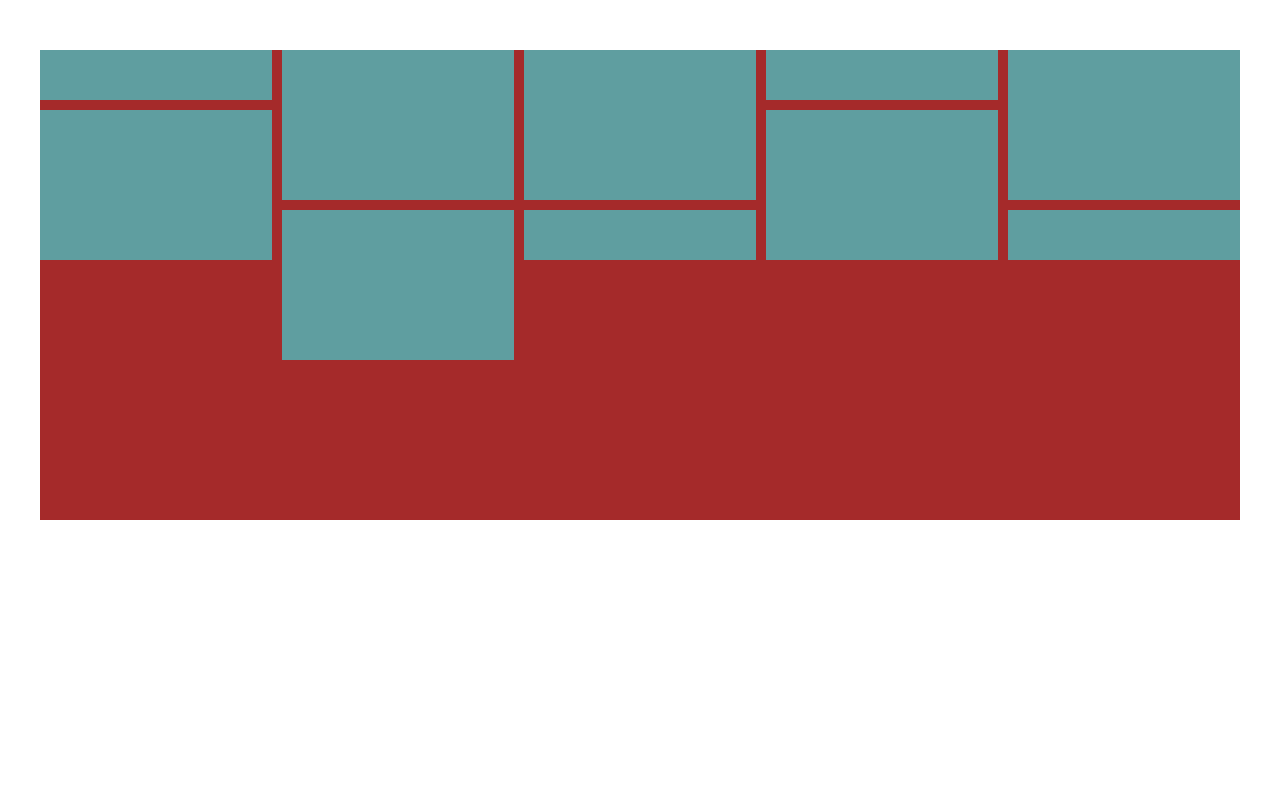
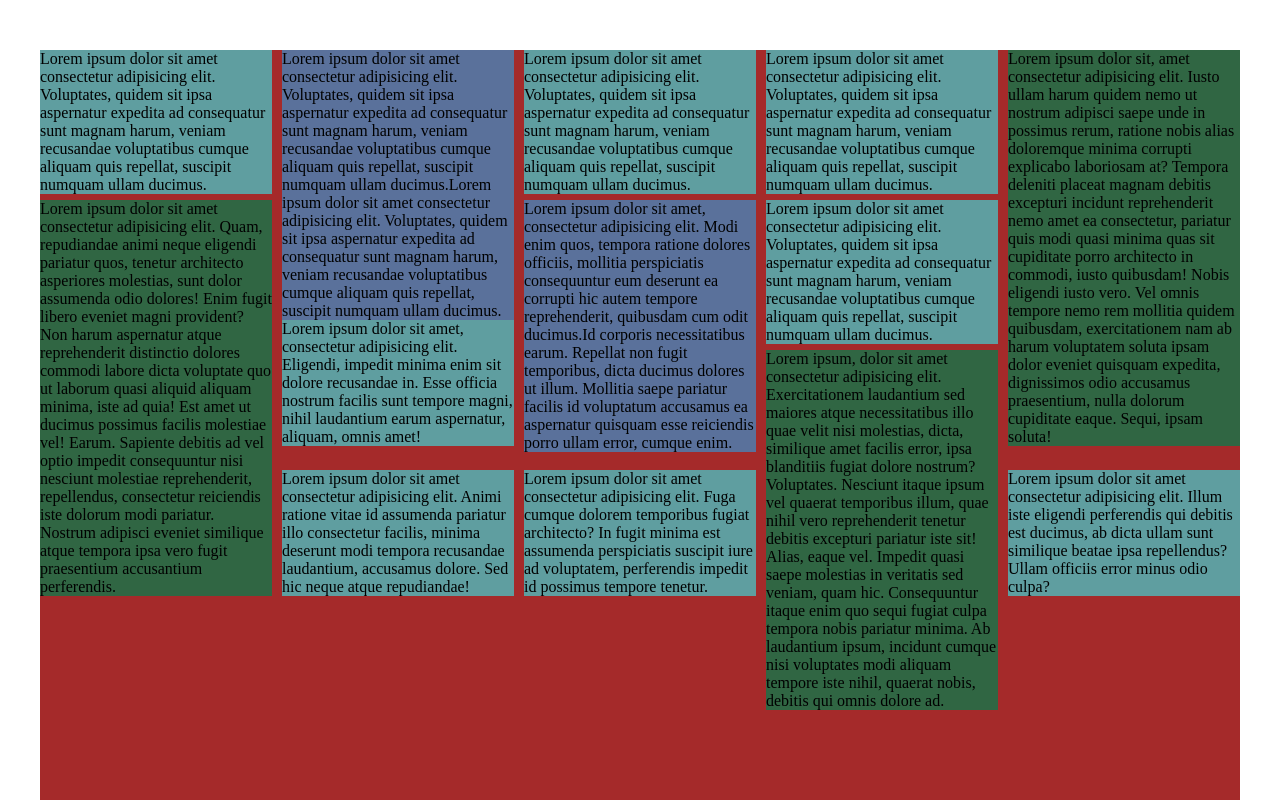
Before and after one commit to vitaliyeb/my-Masonry, a plain HTML site: page index.html in a window 1280 px wide. Shown: the top 800 px of the page. Drawn offline with Linux system fonts and the light colour scheme.

Commit message:
пытаюсь пофиксить баги

```diff
--- a/index.html
+++ b/index.html
@@ -8,19 +8,25 @@
 <body>
 
     <div id="myMasonry">
-        <div class="item item_h"></div>
-        <div class="item item_h2"></div>
-        <div class="item item_h2"></div>
-        <div class="item item_h"></div>
-        <div class="item item_h3"></div>
-        <div class="item item_h"></div>
-        <div class="item item_h2"></div>
-        <div class="item item_h"></div>
-        <div class="item item_h3"></div>
-        <div class="item item_h"></div>
-        <div class="item item_h"></div>
-        <div class="item item_h"></div>
-        <div class="item item_h3"></div>
+        <div class="item item_h">Lorem ipsum dolor sit amet consectetur adipisicing elit. Voluptates, quidem sit ipsa aspernatur expedita ad consequatur sunt magnam harum, veniam recusandae voluptatibus cumque aliquam quis repellat, suscipit numquam ullam ducimus.</div>
+        <div class="item item_h2">Lorem ipsum dolor sit amet consectetur adipisicing elit. Voluptates, quidem sit ipsa aspernatur expedita ad consequatur sunt magnam harum, veniam recusandae voluptatibus cumque aliquam quis repellat, suscipit numquam ullam ducimus.Lorem ipsum dolor sit amet consectetur adipisicing elit. Voluptates, quidem sit ipsa aspernatur expedita ad consequatur sunt magnam harum, veniam recusandae voluptatibus cumque aliquam quis repellat, suscipit numquam ullam ducimus.</div>
+        <div class="item item_h">Lorem ipsum dolor sit amet consectetur adipisicing elit. Voluptates, quidem sit ipsa aspernatur expedita ad consequatur sunt magnam harum, veniam recusandae voluptatibus cumque aliquam quis repellat, suscipit numquam ullam ducimus.</div>
+        <div class="item item_h">Lorem ipsum dolor sit amet consectetur adipisicing elit. Voluptates, quidem sit ipsa aspernatur expedita ad consequatur sunt magnam harum, veniam recusandae voluptatibus cumque aliquam quis repellat, suscipit numquam ullam ducimus.</div>
+        <div class="item item_h3">Lorem ipsum dolor sit, amet consectetur adipisicing elit. Iusto ullam harum quidem nemo ut nostrum adipisci saepe unde in possimus rerum, ratione nobis alias doloremque minima corrupti explicabo laboriosam at?
+        Tempora deleniti placeat magnam debitis excepturi incidunt reprehenderit nemo amet ea consectetur, pariatur quis modi quasi minima quas sit cupiditate porro architecto in commodi, iusto quibusdam! Nobis eligendi iusto vero.
+        Vel omnis tempore nemo rem mollitia quidem quibusdam, exercitationem nam ab harum voluptatem soluta ipsam dolor eveniet quisquam expedita, dignissimos odio accusamus praesentium, nulla dolorum cupiditate eaque. Sequi, ipsam soluta!</div>
+        <div class="item item_h">Lorem ipsum dolor sit amet consectetur adipisicing elit. Voluptates, quidem sit ipsa aspernatur expedita ad consequatur sunt magnam harum, veniam recusandae voluptatibus cumque aliquam quis repellat, suscipit numquam ullam ducimus.</div>
+        <div class="item item_h2">Lorem ipsum dolor sit amet, consectetur adipisicing elit. Modi enim quos, tempora ratione dolores officiis, mollitia perspiciatis consequuntur eum deserunt ea corrupti hic autem tempore reprehenderit, quibusdam cum odit ducimus.Id corporis necessitatibus earum. Repellat non fugit temporibus, dicta ducimus dolores ut illum. Mollitia saepe pariatur facilis id voluptatum accusamus ea aspernatur quisquam esse reiciendis porro ullam error, cumque enim.</div>
+        <div class="item item_h">Lorem ipsum dolor sit amet, consectetur adipisicing elit. Eligendi, impedit minima enim sit dolore recusandae in. Esse officia nostrum facilis sunt tempore magni, nihil laudantium earum aspernatur, aliquam, omnis amet!</div>
+        <div class="item item_h3">Lorem ipsum dolor sit amet consectetur adipisicing elit. Quam, repudiandae animi neque eligendi pariatur quos, tenetur architecto asperiores molestias, sunt dolor assumenda odio dolores! Enim fugit libero eveniet magni provident?
+        Non harum aspernatur atque reprehenderit distinctio dolores commodi labore dicta voluptate quo ut laborum quasi aliquid aliquam minima, iste ad quia! Est amet ut ducimus possimus facilis molestiae vel! Earum.
+        Sapiente debitis ad vel optio impedit consequuntur nisi nesciunt molestiae reprehenderit, repellendus, consectetur reiciendis iste dolorum modi pariatur. Nostrum adipisci eveniet similique atque tempora ipsa vero fugit praesentium accusantium perferendis.</div>
+        <div class="item item_h">Lorem ipsum dolor sit amet consectetur adipisicing elit. Illum iste eligendi perferendis qui debitis est ducimus, ab dicta ullam sunt similique beatae ipsa repellendus? Ullam officiis error minus odio culpa?</div>
+        <div class="item item_h">Lorem ipsum dolor sit amet consectetur adipisicing elit. Animi ratione vitae id assumenda pariatur illo consectetur facilis, minima deserunt modi tempora recusandae laudantium, accusamus dolore. Sed hic neque atque repudiandae!</div>
+        <div class="item item_h">Lorem ipsum dolor sit amet consectetur adipisicing elit. Fuga cumque dolorem temporibus fugiat architecto? In fugit minima est assumenda perspiciatis suscipit iure ad voluptatem, perferendis impedit id possimus tempore tenetur.</div>
+        <div class="item item_h3">Lorem ipsum, dolor sit amet consectetur adipisicing elit. Exercitationem laudantium sed maiores atque necessitatibus illo quae velit nisi molestias, dicta, similique amet facilis error, ipsa blanditiis fugiat dolore nostrum? Voluptates.
+        Nesciunt itaque ipsum vel quaerat temporibus illum, quae nihil vero reprehenderit tenetur debitis excepturi pariatur iste sit! Alias, eaque vel. Impedit quasi saepe molestias in veritatis sed veniam, quam hic.
+        Consequuntur itaque enim quo sequi fugiat culpa tempora nobis pariatur minima. Ab laudantium ipsum, incidunt cumque nisi voluptates modi aliquam tempore iste nihil, quaerat nobis, debitis qui omnis dolore ad.</div>
     </div>
 
     <script src="./index.js"></script>
--- a/index.js
+++ b/index.js
@@ -4,7 +4,7 @@ window.addEventListener('load', function (){
 
     let allItems = masonryWrapper.children,
         rowSize = 10,
-        rowGap = parseInt(getComputedStyle(masonryWrapper).rowGap),
+        rowGap = parseInt(getComputedStyle(masonryWrapper).rowGap) || 0,
         columnGap = parseInt(getComputedStyle(masonryWrapper).columnGap),
         itemWidth = Number(allItems[0].offsetWidth ),
         wrapperWidth = Number(masonryWrapper.offsetWidth),
@@ -52,14 +52,13 @@ window.addEventListener('load', function (){
         function setGridParams(row, rowInd) {
             row.map(({el, rowBusy, busyAll}, ind)=>{
                 if(!el) return;
-                el.style.gridRow = `${busyAll - rowBusy + 1} / ${busyAll}`;
+                el.style.gridRow = `${busyAll - rowBusy + 1} / ${busyAll + 1}`;
                 el.style.gridColumn = `${ind+1} / ${ind+2}`;
-
             });
         }
 
-
-    masonryWrapper.style.gridTemplateRows =  `repeat(${Math.ceil(rowCount)}, ${rowGap}px)`;
+        console.log(rowSize);
+    masonryWrapper.style.gridTemplateRows =  `repeat(${Math.ceil(rowCount) }, ${rowSize}px)`;
 
     console.log(map)
 
--- a/style.css
+++ b/style.css
@@ -10,20 +10,25 @@
     background-color: brown;
     min-height: 200px;
     display: grid;
-    grid-gap: 10px;
+    row-gap: 20px;
+    align-items: flex-start;
+    grid-column-gap: 10px;
     grid-template-columns: repeat(auto-fill, minmax(200px, 1fr));
     align-content: flex-start;
-    --h: 50px;
+    /* --h: 50px; */
     margin-top: 50px;
 }
 
 .item{
     background-color: cadetblue;
     height: var(--h);
+    width: 100%;
 }
 .item_h2{
     height: calc(var(--h) * 2);
+    background-color: #5a719b;
 }
 .item_h3{
     height: calc(var(--h) * 3);
+    background-color: #306643;
 }
```
